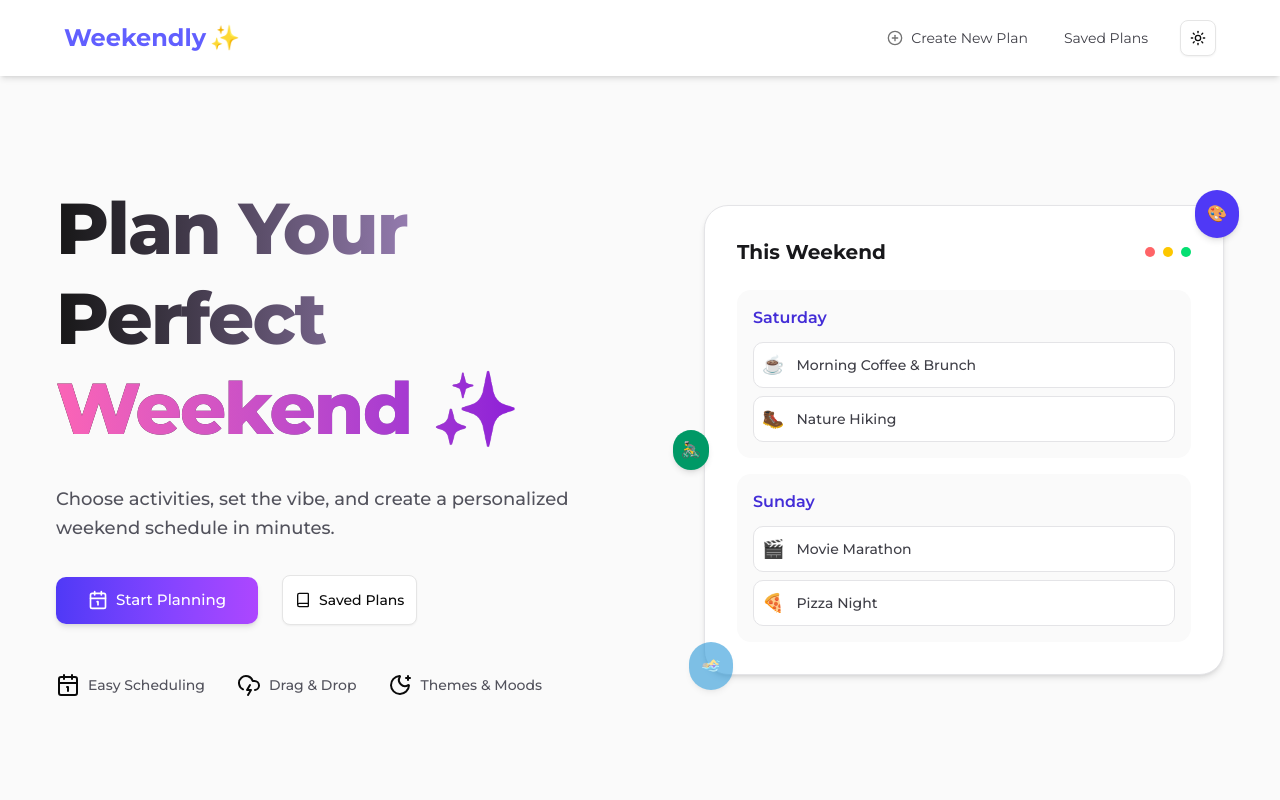
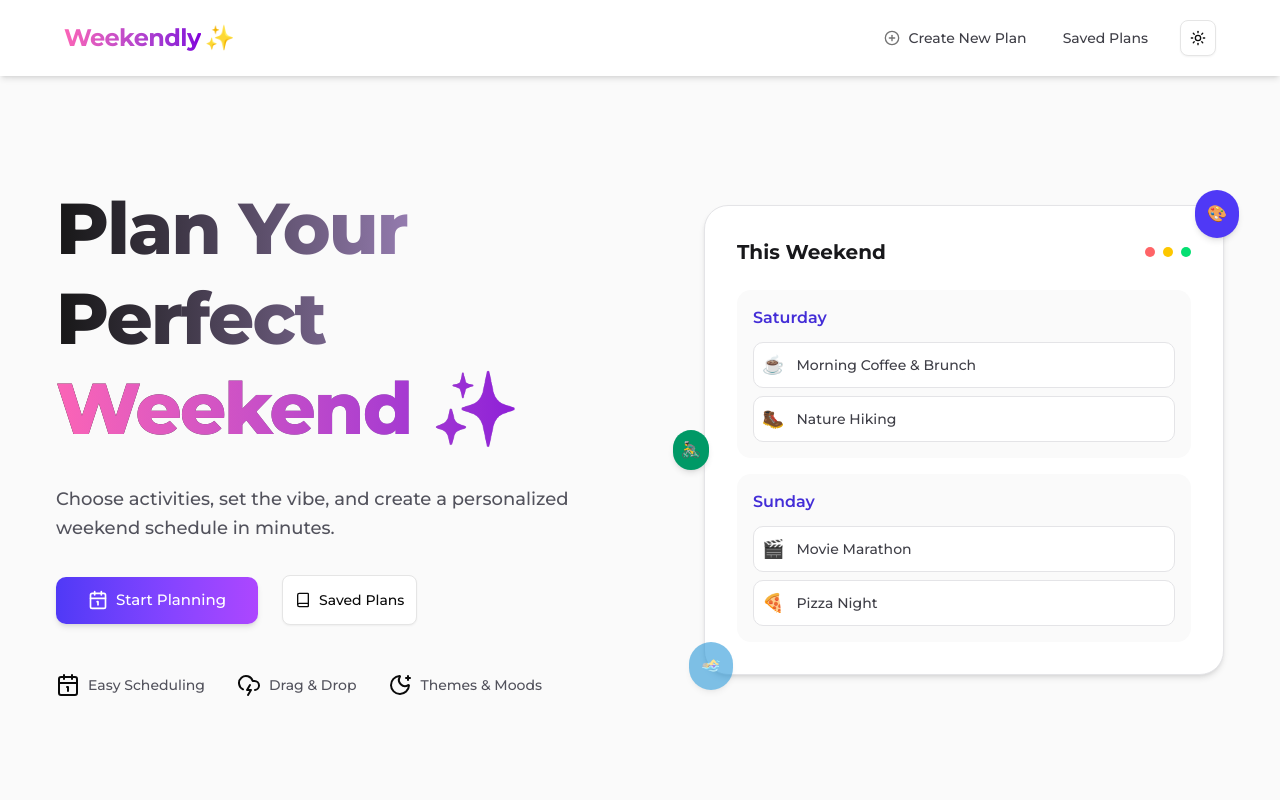
Before and after one commit to axnand/planner, a Next.js app: page / in a window 1280 px wide. Shown: the top 800 px of the page. Built offline with nearby package versions, Linux system fonts and the light colour scheme.

Commit message:
fixed the ui of navbar

```diff
--- a/src/components/Navbar.jsx
+++ b/src/components/Navbar.jsx
@@ -31,8 +31,8 @@ export default function WeekendlyNavbar() {
       <div className="container mx-auto px-6 py-3 flex items-center justify-between">
 
         {/* Logo */}
-        <Link href="/" className="text-2xl font-bold text-indigo-500 flex items-center space-x-1">
-          <span>Weekendly</span>
+        <Link href="/" className="text-2xl font-bold  flex items-center space-x-1">
+          <span className="bg-clip-text text-transparent tracking-tight bg-gradient-to-r from-pink-400 to-purple-700">Weekendly</span>
           <span>✨</span>
         </Link>
 
@@ -45,14 +45,14 @@ export default function WeekendlyNavbar() {
               {/* Share / Export */}
               <NavigationMenuItem>
                 <NavigationMenuLink asChild>
-                  <Link href="/share" className="px-2 flex-row gap-2 items-center py-2 rounded-md text-zinc-700 dark:text-zinc-200 hover:text-indigo-600 dark:hover:text-indigo-400">
+                  <Link href="/weekend-planner" className="px-2 font-medium flex-row gap-2 items-center py-2 rounded-md text-zinc-700 dark:text-zinc-200 hover:text-purple-600 dark:hover:text-purple-300">
                     <PlusCircleIcon/><span>Create New Plan</span>
                   </Link>
                 </NavigationMenuLink>
               </NavigationMenuItem>
               <NavigationMenuItem>
                 <NavigationMenuLink asChild>
-                  <Link href="/saved" className="px-2 py-2 rounded-md text-zinc-700 dark:text-zinc-200 hover:text-indigo-600 dark:hover:text-indigo-400">
+                  <Link href="/saved" className="px-2 font-medium py-2 rounded-md text-zinc-700 dark:text-zinc-200 hover:text-purple-600 dark:hover:text-purple-300">
                     Saved Plans
                   </Link>
                 </NavigationMenuLink>
```
